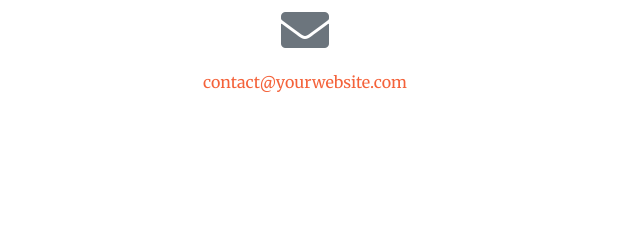
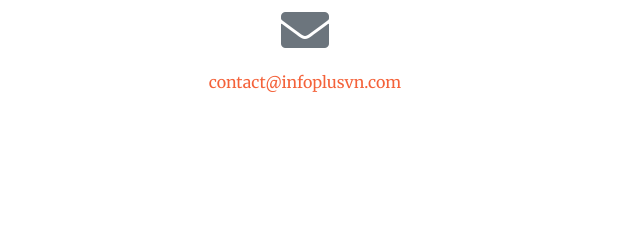
Before and after one commit to thainh107/infoplus-landing, a website with bundled scripts: page index.html in a window 1280 px wide. Shown: the part 2558-2798 px from the top of the page, 525-1165 px from the left. Built offline with nearby package versions, Linux system fonts and the light colour scheme.

Commit message:
change contact email

```diff
--- a/index.html
+++ b/index.html
@@ -280,7 +280,7 @@
           <div class="col-lg-4 mr-auto text-center">
             <i class="fas fa-envelope fa-3x mb-3 text-muted"></i>
             <a class="d-block" href="mailto:contact@yourwebsite.com"
-              >contact@yourwebsite.com</a
+              >contact@infoplusvn.com</a
             >
           </div>
         </div>
```
